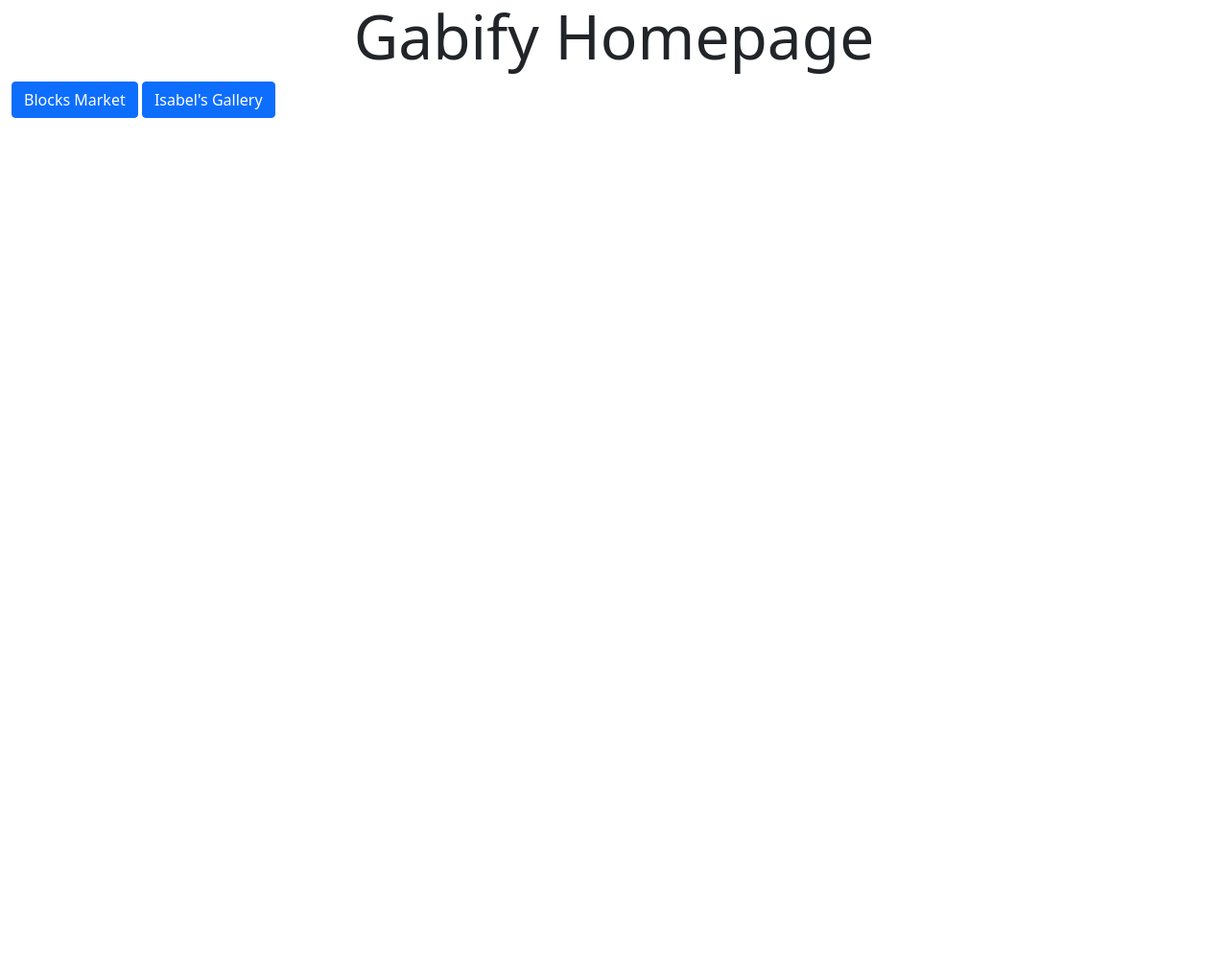
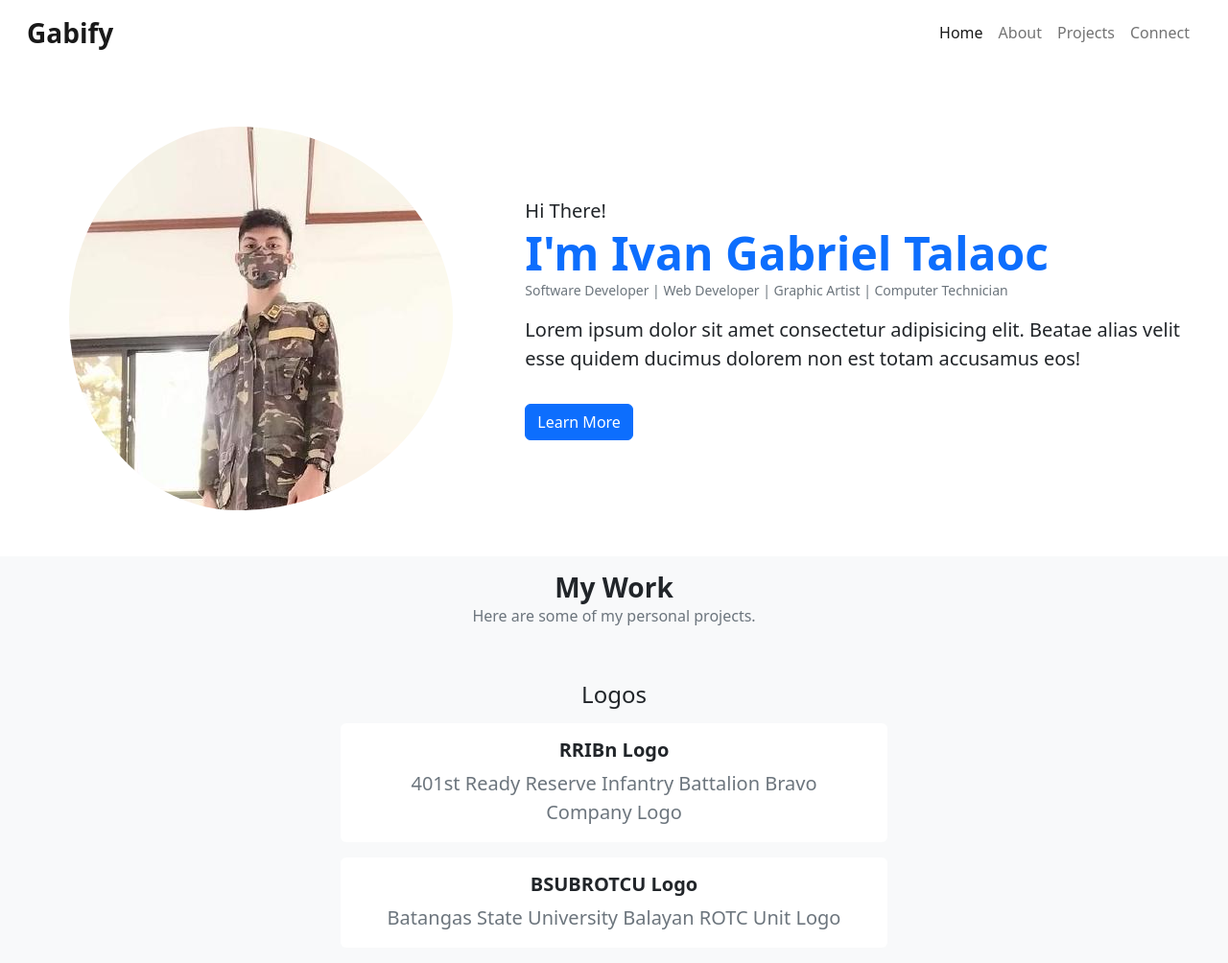
Before and after one commit to gabify/gabify.github.io, a website: page index.html in a window 1280 px wide. Shown: the whole page at 96% size. Before the commit the page ends 800 px from the top, so only its background shows below. Drawn offline with nearby package versions, Linux system fonts and the light colour scheme.

Commit message:
add header and slight body

```diff
--- a/index.html
+++ b/index.html
@@ -3,15 +3,88 @@
         <meta charset="UTF-8">
         <meta http-equiv="X-UA-Compatible" content="IE=edge">
         <meta name="viewport" content="width=device-width, initial-scale=1.0">
-        <link href="https://cdn.jsdelivr.net/npm/bootstrap@5.0.2/dist/css/bootstrap.min.css" rel="stylesheet" integrity="sha384-EVSTQN3/azprG1Anm3QDgpJLIm9Nao0Yz1ztcQTwFspd3yD65VohhpuuCOmLASjC" crossorigin="anonymous">
+        <link rel="stylesheet" href="node_modules/bootstrap/dist/css/bootstrap.min.css">
         <title>Gabify Home</title>
     </head>
     <body>
-        <h1 class="display-3 text-center">Gabify Homepage</h1>
-        <div class="container-fluid justify-content-center">
-            <a href="Block-Market/" class="btn btn-primary">Blocks Market</a>
-            <a href="Isabel-Gallery/" class="btn btn-primary">Isabel's Gallery</a>
-        </div>
-        <script src="https://cdn.jsdelivr.net/npm/bootstrap@5.0.2/dist/js/bootstrap.bundle.min.js" integrity="sha384-MrcW6ZMFYlzcLA8Nl+NtUVF0sA7MsXsP1UyJoMp4YLEuNSfAP+JcXn/tWtIaxVXM" crossorigin="anonymous"></script>
+
+        <!--Navigation goes here-->
+        <nav class="navbar navbar-expand-md navbar-light mx-3">
+            <div class="container-lg">
+                <a href="#header" class="navbar-brand">
+                    <span class="lead fw-bold fs-3">Gabify</span>
+                </a>
+                <button class="navbar-toggler" type="button"
+                data-bs-toggle="collapse" data-bs-target="#main-nav"
+                aria-controls="main-nav" aria-expanded="false"
+                aria-label="Toggle navigation">
+                    <span class="navbar-toggler-icon"></span>
+                </button>
+            </div>
+
+            <div class="collapse navbar-collapse px-3" id="main-nav">
+                <ul class="navbar-nav">
+                    <li class="nav-item">
+                        <a href="#" class="nav-link active" aria-current="page">Home</a>
+                    </li>
+                    <li class="nav-item">
+                        <a href="#about" class="nav-link">About</a>
+                    </li>
+                    <li class="nav-item">
+                        <a href="#" class="nav-link">Projects</a>
+                    </li>
+                    <li class="nav-item">
+                        <a href="#" class="nav-link">Connect</a>
+                    </li>
+                </ul>
+            </div>
+        </nav>
+
+        <!--Header goes here-->
+        <section id="header" class="mb-5">
+            <div class="container-fluid my-5 pt-3 px-4">
+                <div class="row justify-content-center align-items-center">
+                    <div class="col-md-5 d-none d-md-block">
+                        <img src="assets/profile.jpg" alt="my profile" class="img-fluid rounded-circle w-55 ps-5">
+                    </div>
+                    <div class="colsm-8 col-md-7 text-center text-md-start">
+                        <p class="lead fs-5 mb-0">Hi There!</p>
+                        <h1 class="display-5 text-primary fw-bold mb-0">I'm Ivan Gabriel Talaoc</h1>
+                        <small class="text-muted fw-lighter">Software Developer | Web Developer | Graphic Artist | Computer Technician</small>
+                        <p class="lead mt-3">Lorem ipsum dolor sit amet consectetur adipisicing elit. Beatae alias velit esse quidem ducimus dolorem non est totam accusamus eos!</p>
+                        <a href="#about" class="btn btn-primary mt-3">Learn More</a>
+                    </div>
+                </div>
+            </div>
+        </section>
+
+        <!--Projects goes here-->
+        <section id="projects" class="bg-light mt-5">
+            <div class="container lg">
+                <div class="text-center mt-5 py-3">
+                    <h3 class="fw-bold mb-0">My Work</h3>
+                    <p class="fs-6 fw-lighter text-muted">Here are some of my personal projects.</p>
+                </div>
+                <div class="text-center fs-6 mt-3 py-2">
+                    <h4>Logos</h4>
+                    <div class="row justify-content-center">
+                        <div class="col-7 col-md-6 card border-0 m-2">
+                            <div class="card-body">
+                                <h5 class="fw-bold card-title">RRIBn Logo</h5>
+                                <p class="lead text-muted card-text">401st Ready Reserve Infantry Battalion Bravo Company Logo</p>
+                            </div>
+                        </div>
+                        <div class="col-7 col-md-6 card border-0 m-2">
+                            <div class="card-body">
+                                <h5 class="fw-bold card-title">BSUBROTCU Logo</h5>
+                                <p class="lead text-muted card-text">Batangas State University Balayan ROTC Unit Logo</p>
+                            </div>
+                        </div>
+                    </div>
+                </div>
+            </div>
+        </section>
+
+        <script src="node_modules/bootstrap/dist/js/bootstrap.min.js" crossorigin="anonymous"></script>
     </body>
 </html>
```
Also changed, not shown: assets/profile.jpg (added).
